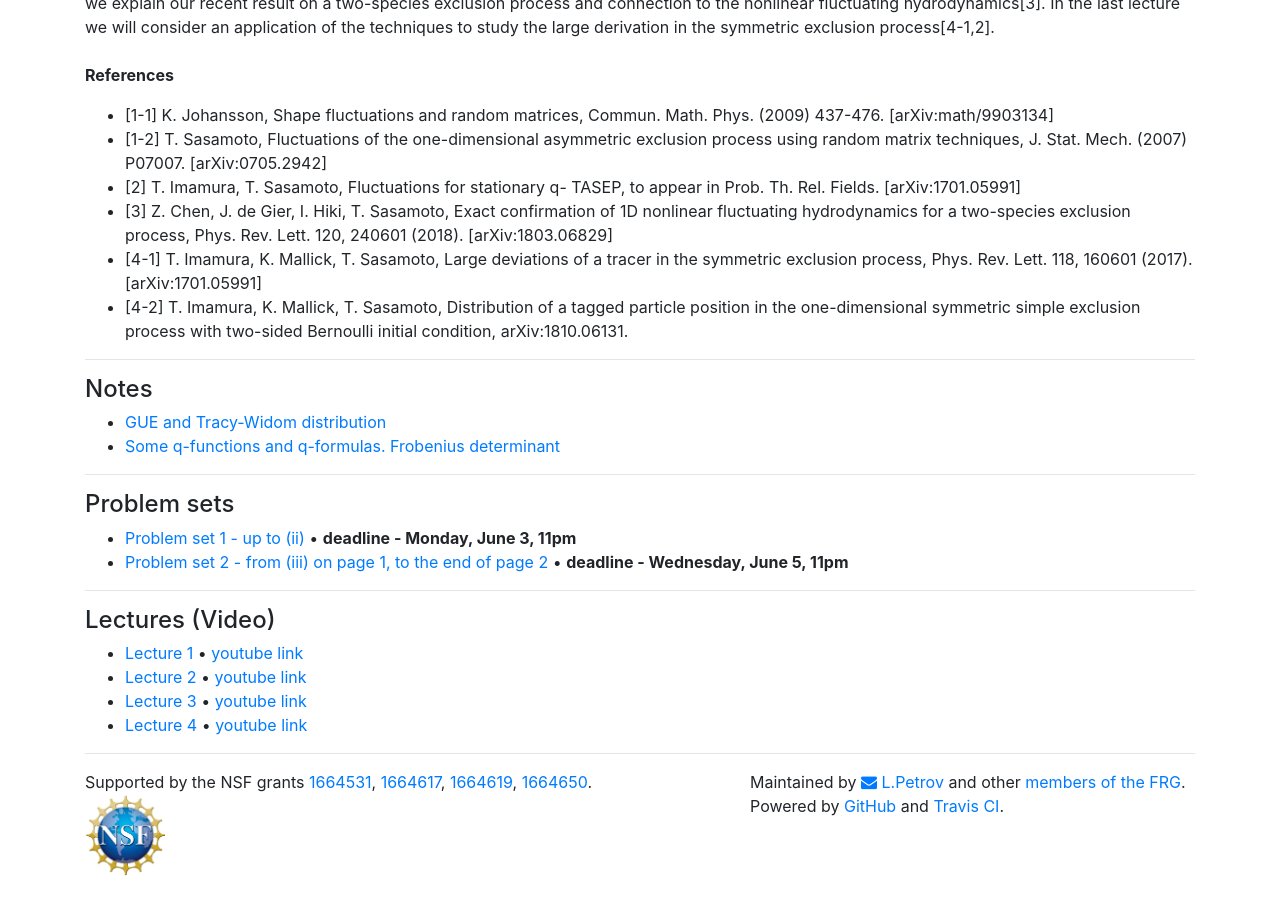
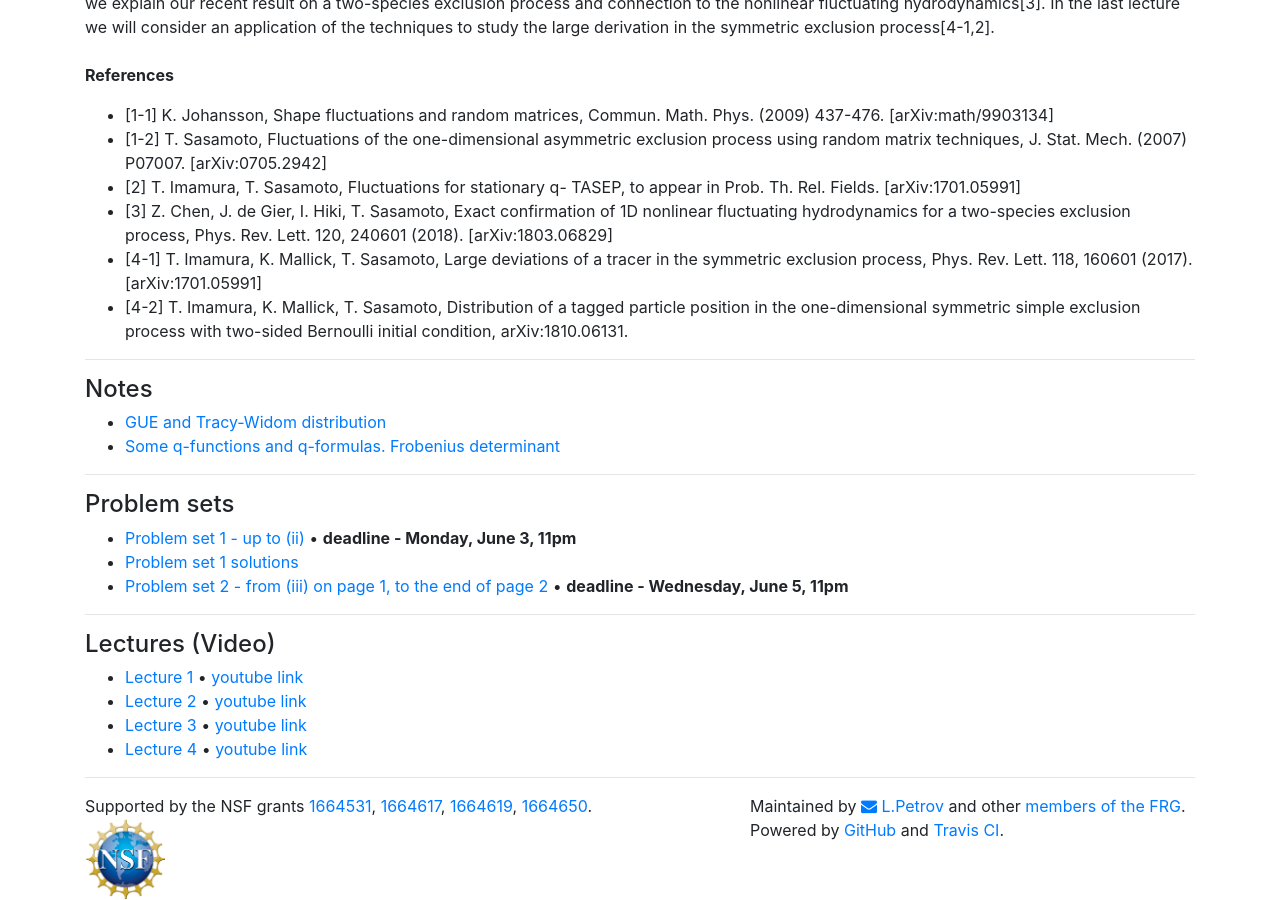
Before and after one commit to int-prob/int-prob-code, a Jekyll site: the page built from vipss2019/sasamoto.md, in a window 1280 px wide and 900 px high, scrolled down 906 px. Built offline with Jekyll 4.4.1, drawn with Linux system fonts in a browser that asks for light colours; nearby versions of some CDN libraries; before the commit the page ends 1782 px from its top, so only the background shows below that.

Commit message:
sasamoto sol

```diff
--- a/vipss2019/sasamoto.md
+++ b/vipss2019/sasamoto.md
@@ -44,6 +44,7 @@ Phys. Rev. Lett. 118, 160601 (2017). [arXiv:1701.05991]</li>
 ### Problem sets
 
 - [Problem set 1 - up to (ii)]({{site.url}}/vipss2019/sasamoto/S_problem_set_1.pdf) &bull; **deadline - Monday, June 3, 11pm**
+- [Problem set 1 solutions]({{site.url}}/vipss2019/sasamoto/Homework_S1.pdf)
 - [Problem set 2 - from (iii) on page 1, to the end of page 2]({{site.url}}/vipss2019/sasamoto/S_problem_set_2.pdf) &bull; **deadline - Wednesday, June 5, 11pm**
 
 ---
```
Also changed, not shown: 1 other file.
